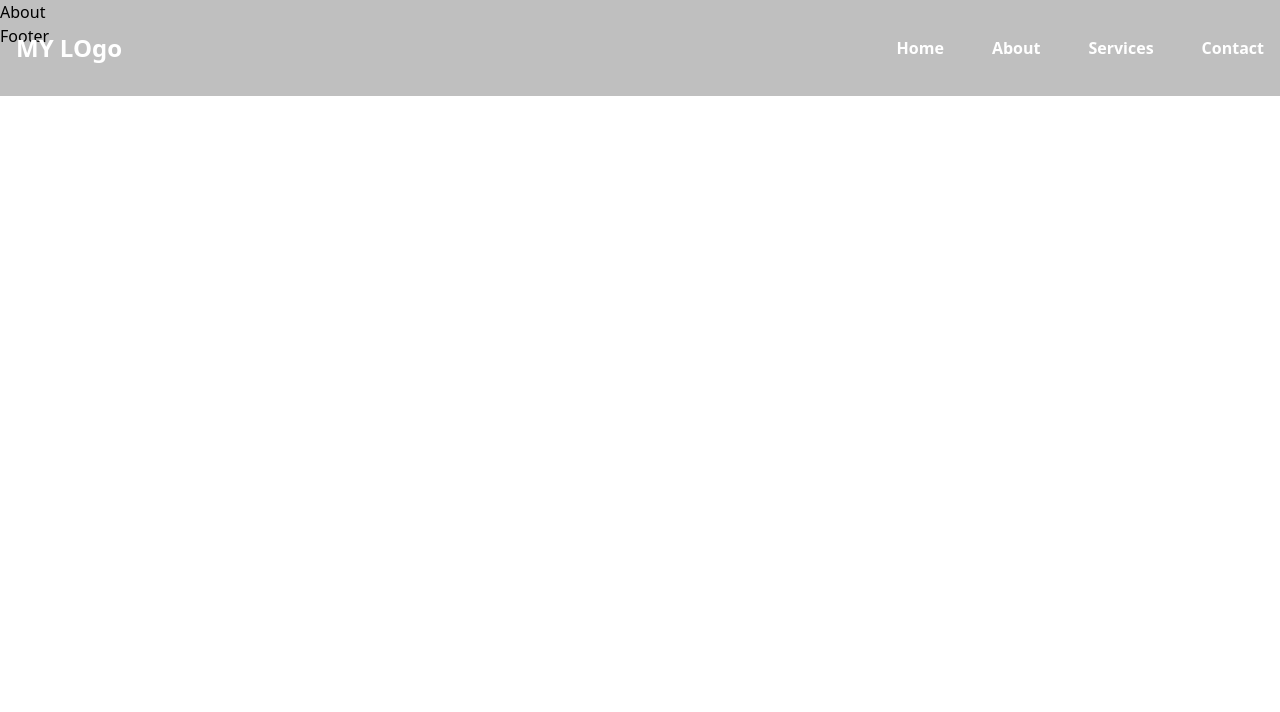
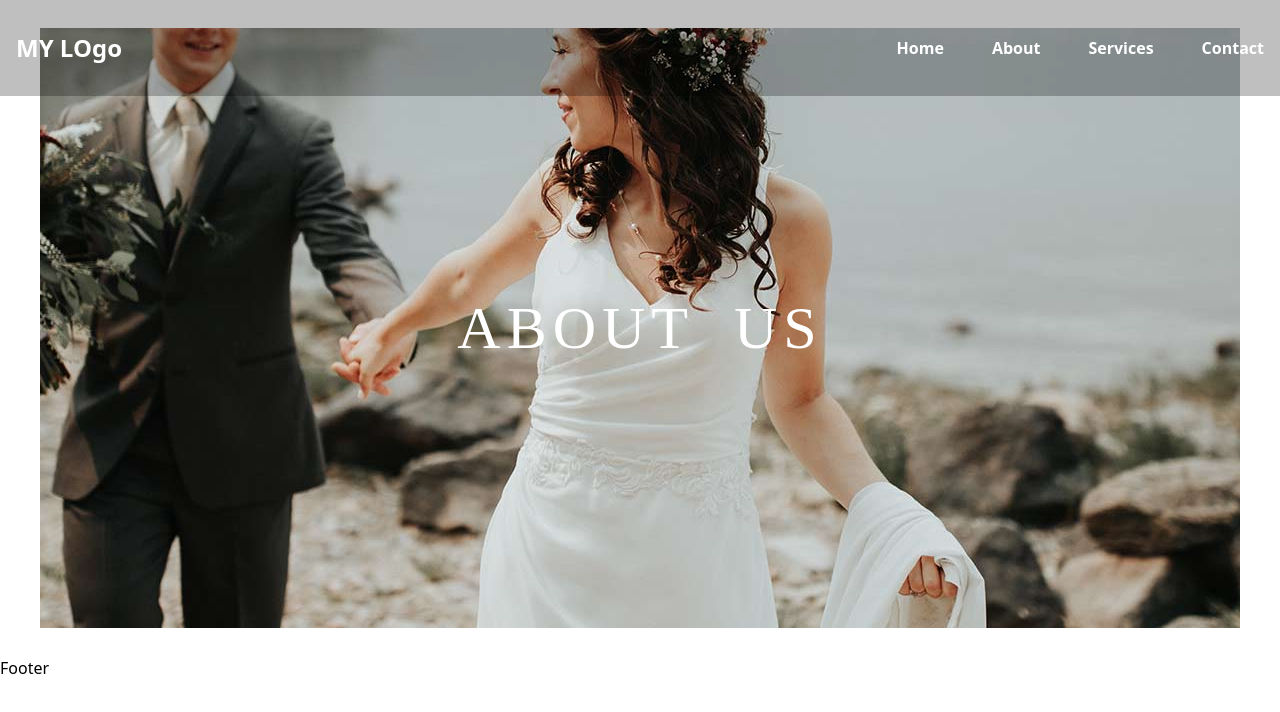
Before and after one commit to adityasinghchouhan1/Eventplanner-, a React (Vite) app in the folder Client/: page /About in a window 1280 px wide. Shown: the top 712 px of the page. Built offline with nearby package versions, Linux system fonts and the light colour scheme.

Commit message:
complete wrapper styling

```diff
--- a/Client/src/Components/About.jsx
+++ b/Client/src/Components/About.jsx
@@ -1,7 +1,14 @@
 import React from 'react'
-
+import Wrapper from '../Resue/Wrapper'
+import aboutW from '../../public/wapper.jpg'
 const About = () => {
-  return <div>About</div>
+  return (
+    <>
+      <div>
+        <Wrapper wimg={aboutW} title={'About us'} />
+      </div>
+    </>
+  )
 }
 
 export default About
--- a/Client/src/Resue/Wrapper.jsx
+++ b/Client/src/Resue/Wrapper.jsx
@@ -1,7 +1,23 @@
 import React from 'react'
 
-const Wrapper = () => {
-  return <div>Wrapper</div>
+const Wrapper = ({ wimg, title }) => {
+  return (
+    <>
+      <div className="px-10 py-2 ">
+        <div
+          style={{ backgroundImage: `url(${wimg})` }}
+          className="bg-center object-fit-contain bg-no-repeat flex justify-center items-center h-[80vh]"
+        >
+          <div
+            className="text-6xl font-Yellowtail2 text-white uppercase tracking-widest
+ [word-spacing:20px]"
+          >
+            {title}
+          </div>
+        </div>
+      </div>
+    </>
+  )
 }
 
 export default Wrapper
```
